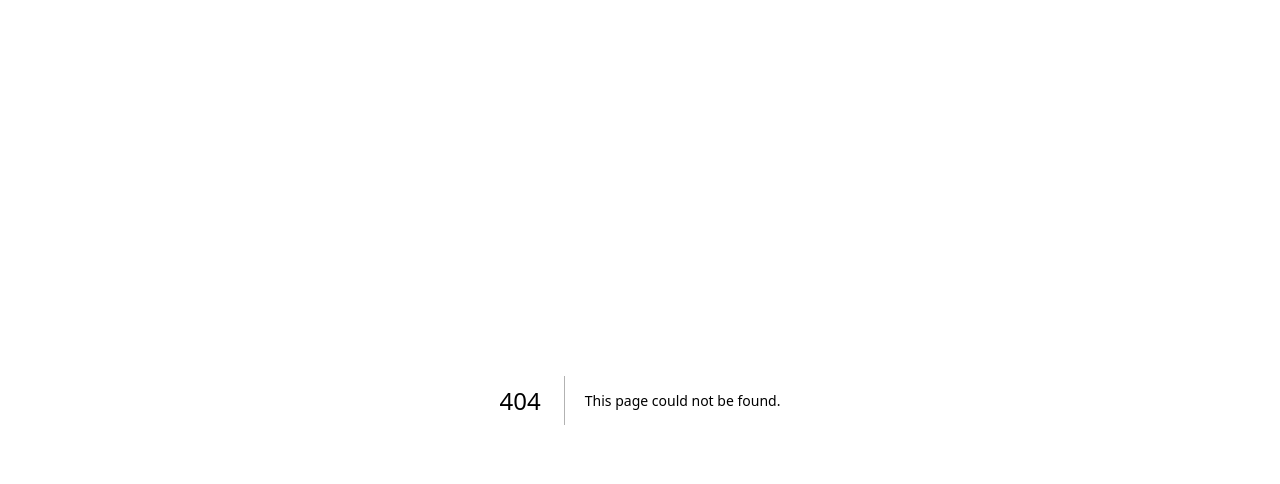
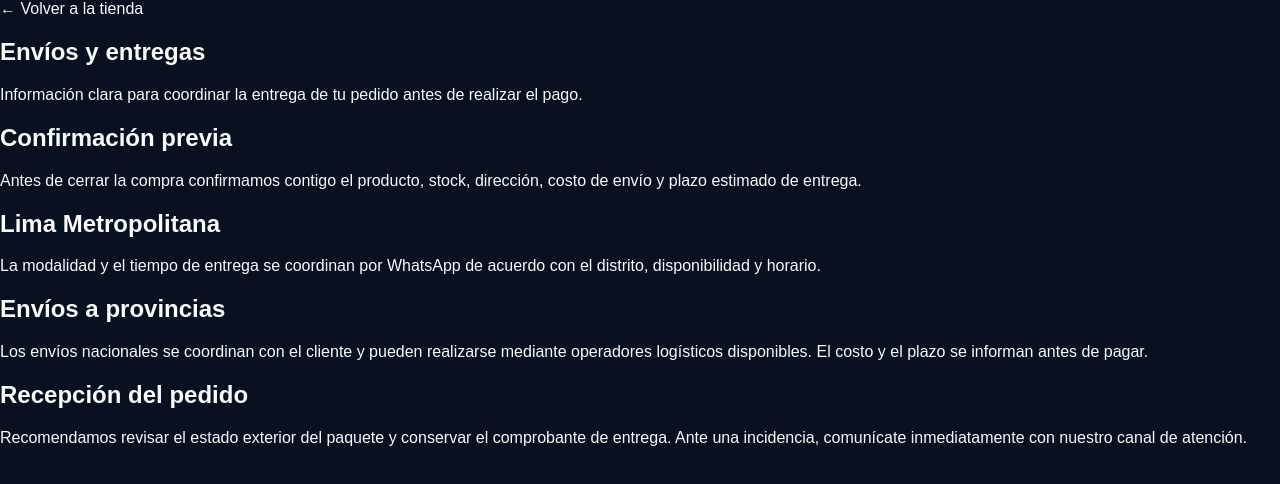
Before and after one commit to smithvr81-cmd/tiendanovamovil, a Next.js app: page /envios in a window 1280 px wide. Before the commit this address had no page. Shown: the top 484 px of the page. Built offline with nearby package versions, Linux system fonts and the light colour scheme.

Commit message:
Agrega pagina de envios

```diff
--- /dev/null
+++ b/app/envios/page.js
@@ -0,0 +1,13 @@
+export const metadata = { title: 'Envíos y entregas | Tiendanovamovil' };
+
+export default function EnviosPage() {
+  return <main className="legalPage">
+    <section className="legalHero"><a href="/">← Volver a la tienda</a><h1>Envíos y entregas</h1><p>Información clara para coordinar la entrega de tu pedido antes de realizar el pago.</p></section>
+    <section className="legalContent">
+      <article className="legalCard"><h2>Confirmación previa</h2><p>Antes de cerrar la compra confirmamos contigo el producto, stock, dirección, costo de envío y plazo estimado de entrega.</p></article>
+      <article className="legalCard"><h2>Lima Metropolitana</h2><p>La modalidad y el tiempo de entrega se coordinan por WhatsApp de acuerdo con el distrito, disponibilidad y horario.</p></article>
+      <article className="legalCard"><h2>Envíos a provincias</h2><p>Los envíos nacionales se coordinan con el cliente y pueden realizarse mediante operadores logísticos disponibles. El costo y el plazo se informan antes de pagar.</p></article>
+      <article className="legalCard"><h2>Recepción del pedido</h2><p>Recomendamos revisar el estado exterior del paquete y conservar el comprobante de entrega. Ante una incidencia, comunícate inmediatamente con nuestro canal de atención.</p></article>
+    </section>
+  </main>;
+}
```
